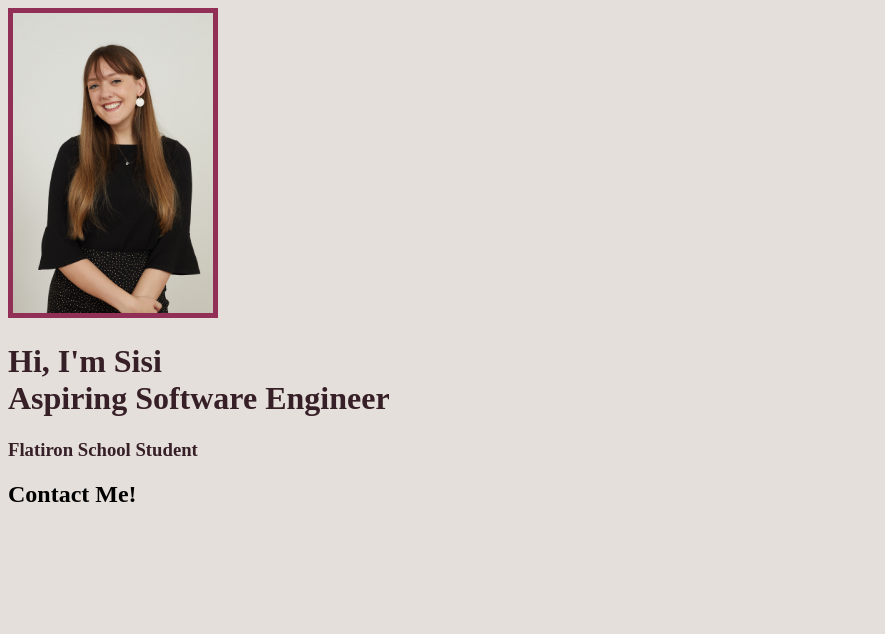
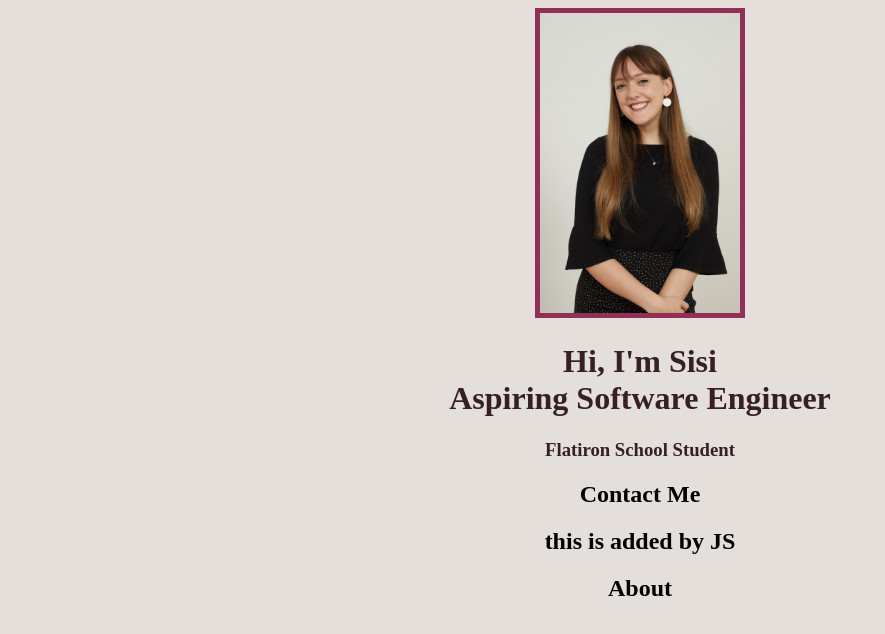
Before and after one commit to remicknsisi/my-personal-website, a plain HTML site: page index.html in a window 1280 px wide. Shown: the whole page, without its empty margins (0-885 px from the left). Drawn offline with Linux system fonts and the light colour scheme.

Commit message:
practice setting up click alert to Contact Me button

```diff
--- a/index.html
+++ b/index.html
@@ -4,7 +4,7 @@
         <link rel="stylesheet" href="style.css" />
         <title>My Personal Website</title>
     </head>
-    <body>
+    <body class="sectionOne">
         <img
             src="images/Portrait.jpg"
             height="300"
@@ -18,6 +18,14 @@
         <h3>
             Flatiron School Student
         </h3>
+        <h2 id="button">
+            Contact Me
+        </h2>
         <script src="script.js"></script>
     </body>
+    <body class="sectionTwo">
+        <h2>
+            About
+        </h2>
+    </body>
 </html>
--- a/script.js
+++ b/script.js
@@ -1,3 +1,11 @@
 const h2 = document.createElement("h2");
-h2.textContent = "Contact Me!";
+h2.textContent = "this is added by JS";
 document.querySelector("body").appendChild(h2);
+
+const input = document.getElementById('button');
+
+function clickAlert() {
+  alert('I was clicked!');
+}
+
+input.addEventListener('click', clickAlert);
--- a/style.css
+++ b/style.css
@@ -1,15 +1,12 @@
 body {
     background: #E4DFDA;
+    text-align: center;
 }
 
 h1, h3 {
     color: #361F27;
 }
 
-body.script {
-    color: #912F56;
-}
-
 img {
     border: 5px solid #912F56;
 }
```
